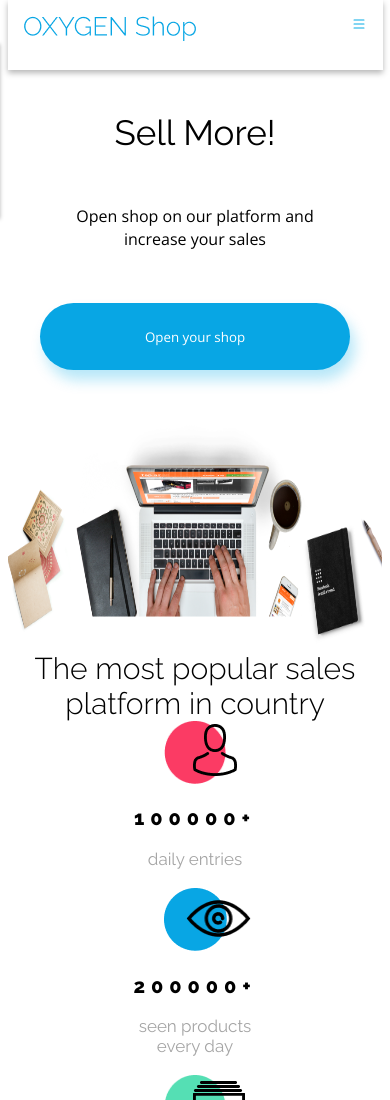
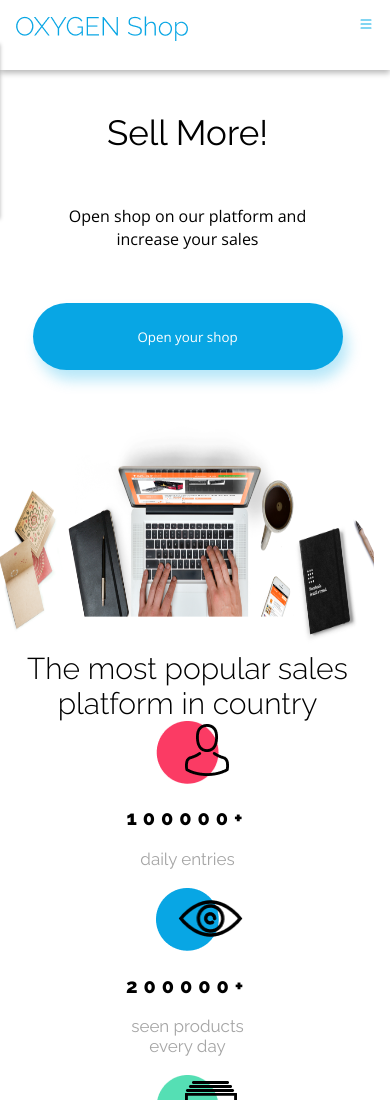
Before and after one commit to juancts/ProyectOneOxygen, a website with bundled scripts: page index.html in a window 390 px wide. Shown: the top 1100 px of the page. Built offline with nearby package versions, Linux system fonts and the light colour scheme.

Commit message:
width auto mobil

```diff
--- a/styles.scss
+++ b/styles.scss
@@ -625,13 +625,13 @@ $cabecera-text-color: #333;
   body {
     margin: auto;
     //min-width: 320px;
-    max-width: 375px;
+    width: auto;
   }
 
   .header {
     display: inline-block;
     background-color: #ffffff;
-    min-width: 375px;
+    width: 100%;
     min-height: 70px;
     padding: 1em;
     box-shadow: 0px 3px 6px rgba(0, 0, 0, 0.29);
```
Also changed, not shown: css/styles.css, dist/css/styles.min.css.
